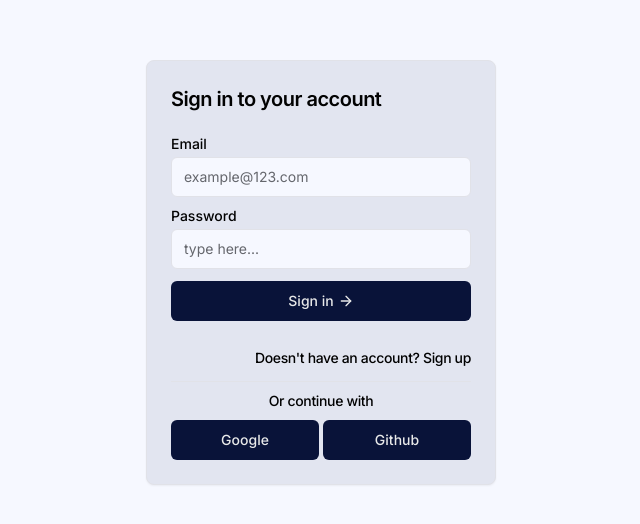
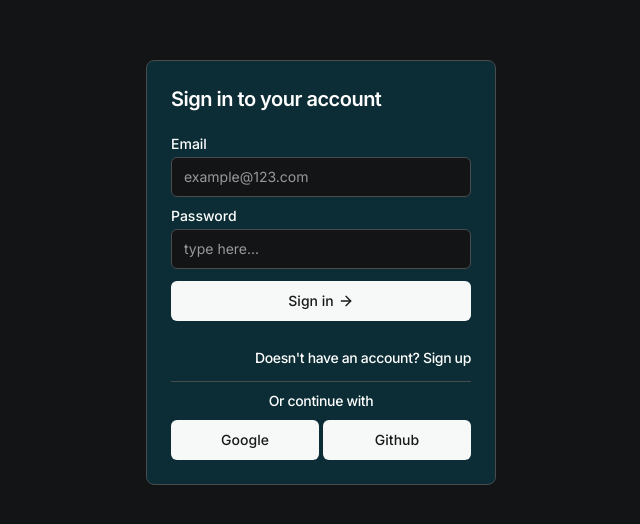
Before and after one commit to pimentellima/feeds-page-app, a Next.js app: page /sign-in in a window 1280 px wide. Shown: the part 128-652 px from the top of the page, without its empty margins (319-959 px from the left). Built offline with nearby package versions, Linux system fonts and the light colour scheme; no server answers.

Commit message:
ref: alterado tema padrão do app

```diff
--- a/src/app/globals.css
+++ b/src/app/globals.css
@@ -9,36 +9,36 @@
        URL: https://gradient.page */
 
         /* CSS: .bg-gradient { background: var(--gradient) } */
-        --gradient: linear-gradient(to top left, #091e3a, #2f80ed, #2d9ee0);
-        --background: 228 98.65% 98.26%;
-        --foreground: 228 7.3% 0.52%;
+        --gradient: linear-gradient(to top left, #f7f8f8, #acbb78);
 
-        --muted: 228 7.3% 91.3%;
-        --muted-foreground: 228 3.65% 41.3%;
+        --background: 191 4.550000000000001% 7.76%;
+        --foreground: 191 0.7000000000000001% 99.85%;
 
-        --popover: 228 31.6% 91.3%;
-        --popover-foreground: 228 7.3% 0.65%;
+        --muted: 191 3.5000000000000004% 29.099999999999998%;
+        --muted-foreground: 191 0.7000000000000001% 59.7%;
 
-        --card: 228 31.6% 91.3%;
-        --card-foreground: 228 7.3% 0.65%;
+        --popover: 191 63.6% 12.61%;
+        --popover-foreground: 191 0.7000000000000001% 99.85%;
 
-        --border: 228 12.3% 89.52%;
-        --input: 228 12.3% 89.52%;
+        --card: 191 63.6% 12.61%;
+        --card-foreground: 191 0.7000000000000001% 99.85%;
 
-        --primary: 228 73% 13%;
-        --primary-foreground: 228 1.46% 91.3%;
+        --border: 191 3.5000000000000004% 29.099999999999998%;
+        --input: 191 3.5000000000000004% 29.099999999999998%;
 
-        --secondary: 228 3.65% 95.65%;
-        --secondary-foreground: 228 5.38% 11.3%;
+        --primary: 191 7% 97%;
+        --primary-foreground: 191 0.7000000000000001% 9.7%;
 
-        --accent: 228 3.65% 95.65%;
-        --accent-foreground: 228 5.38% 11.3%;
+        --secondary: 191 3.5000000000000004% 29.099999999999998%;
+        --secondary-foreground: 191 0.7000000000000001% 99.85%;
 
-        --destructive: 0 84.2% 60.2%;
-        --destructive-foreground: 0 0% 98%;
+        --accent: 191 3.5000000000000004% 29.099999999999998%;
+        --accent-foreground: 191 0.7000000000000001% 99.85%;
 
-        --ring: 228 73% 13%;
+        --destructive: 0 62.8% 30.6%;
+        --destructive-foreground: 191 0.7000000000000001% 99.85%;
 
+        --ring: 191 7% 97%;
         --radius: 0.5rem;
     }
 
--- a/src/constants.ts
+++ b/src/constants.ts
@@ -2,7 +2,7 @@ export const REFRESH_TOKEN_TTL = 3 * 24 * 60 * 60 * 1000 // 3 dias
 export const ACCESS_TOKEN_TTL = 1000 * 60 * 10 // 10 minutos
 
 export const themes = [
-    { name: 'oxford-blue', label: 'Oxford blue', gradient: '#091E3A' },
+    { name: 'dark-slate', label: 'Dark slate', gradient: '#0c2d35' },
     { name: 'ultra-pink', label: 'Ultra pink', gradient: '#f857a6' },
     { name: 'aspargus-green', label: 'Asparagus green', gradient: '#215f00' },
     { name: 'raspberry-pink', label: 'Raspberry pink', gradient: '#E55D87' },
```
